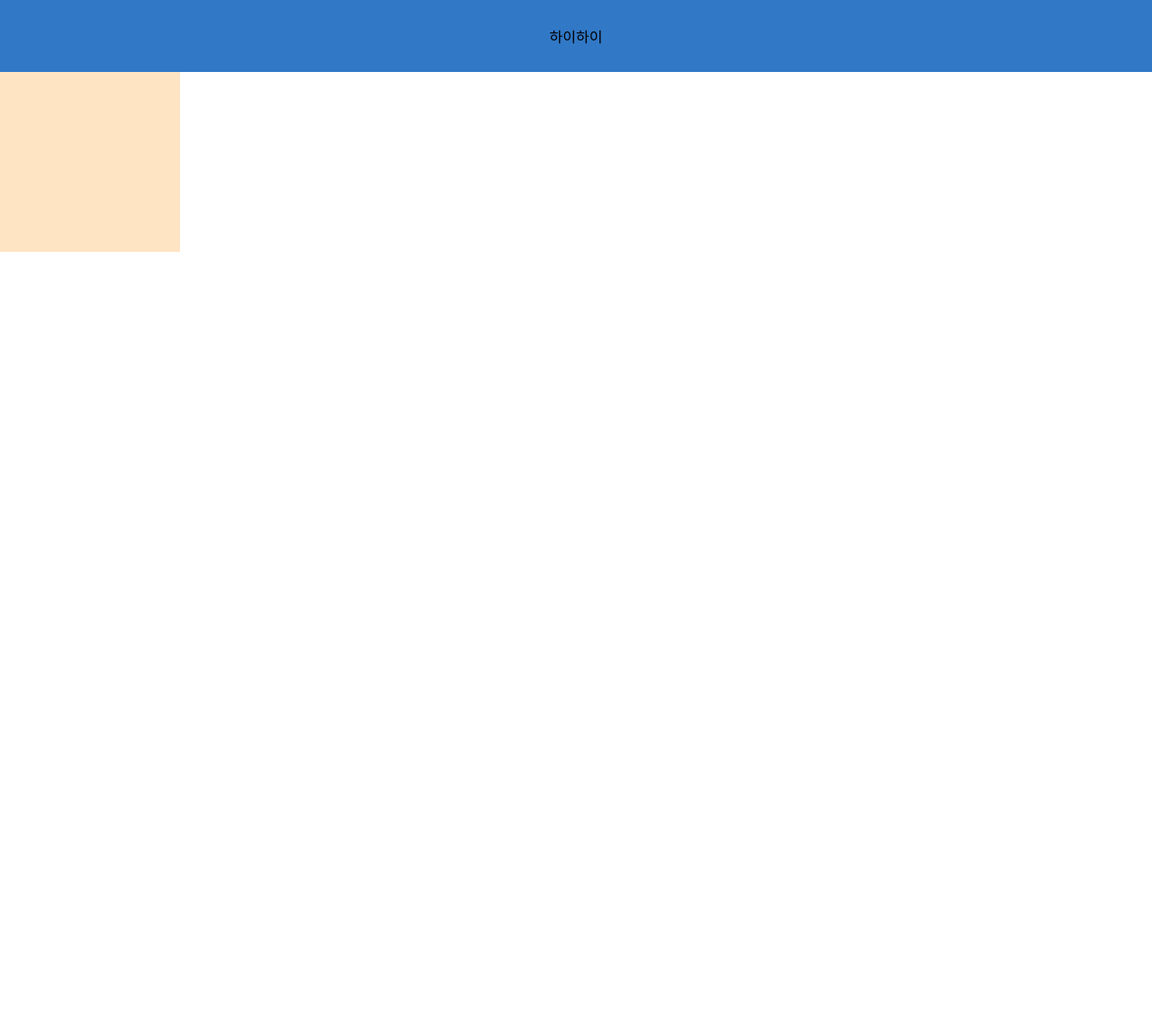
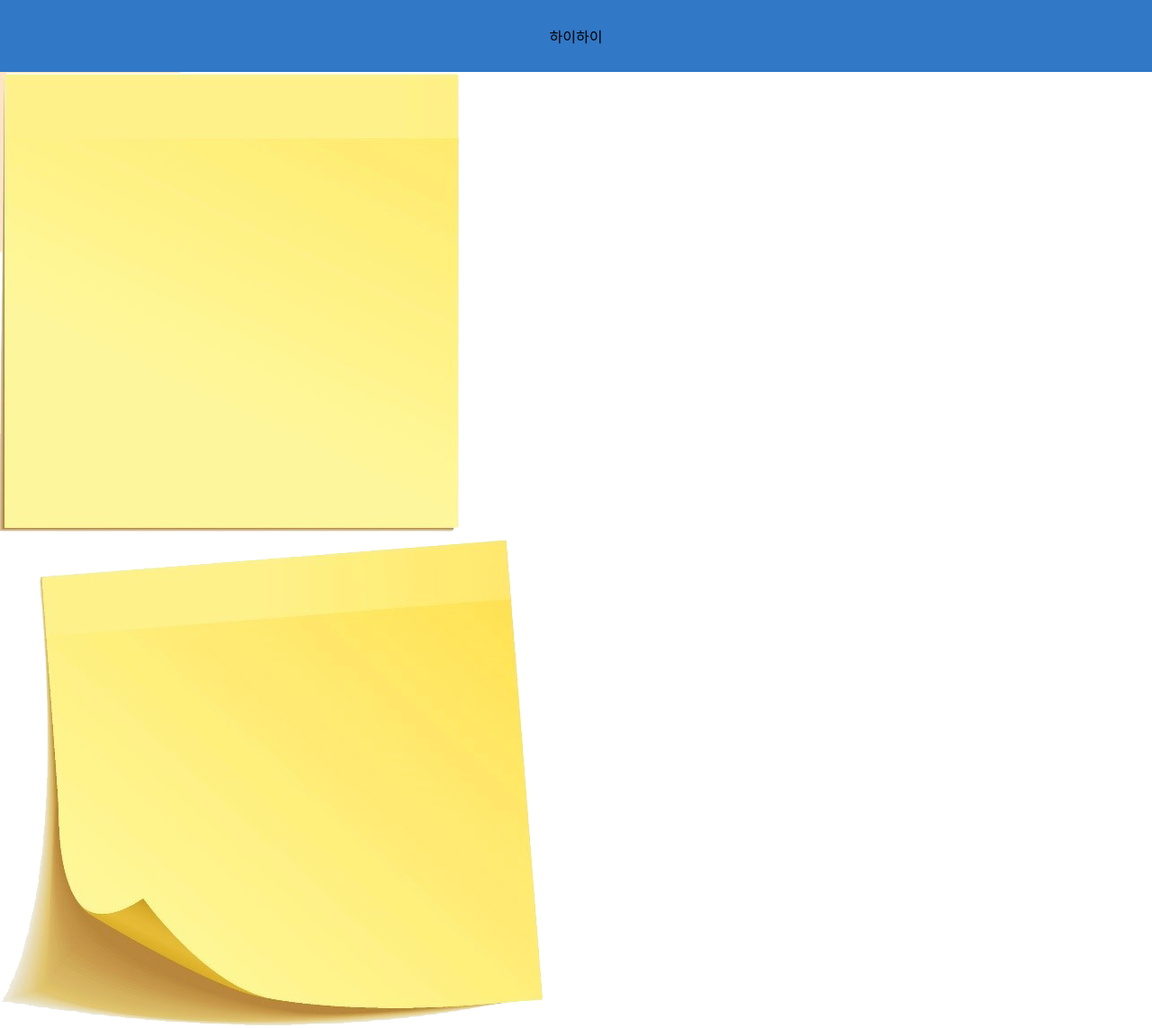
Before and after one commit to parkjunoo/vanilla-typescript-postit, a website built with webpack: page public/index.html in a window 1280 px wide. Shown: the whole page at 90% size. Before the commit the page ends 800 px from the top, so only its background shows below. Built offline with nearby package versions, Linux system fonts and the light colour scheme.

Commit message:
feat: postit memo img add

```diff
--- a/public/index.html
+++ b/public/index.html
@@ -13,6 +13,9 @@
   </head>
   <body>
     <header class="header">하이하이</header>
-    <div class="postit-wrapper"></div>
+    <div class="postit-wrapper">
+      <img src="./assets/postit-memo.png" alt="memo" />
+      <img src="./assets/postit-memo-detached.png" alt="memo" />
+    </div>
   </body>
 </html>
```
Also changed, not shown: public/assets/postit-memo-detached.png (added), public/assets/postit-memo.png (added).
